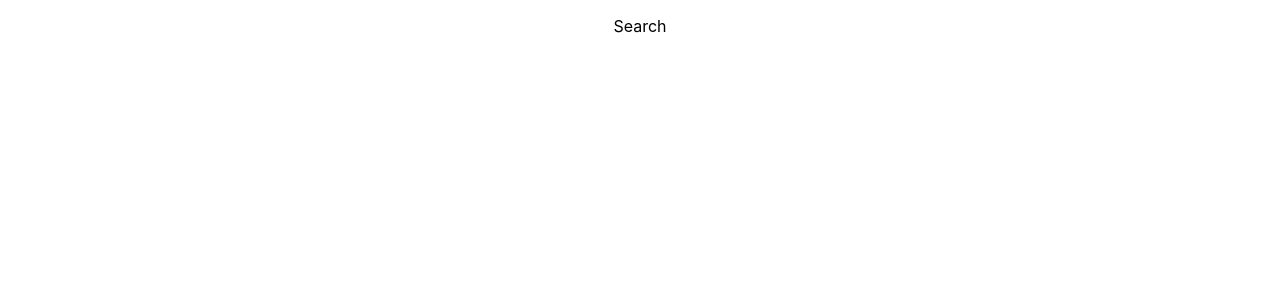
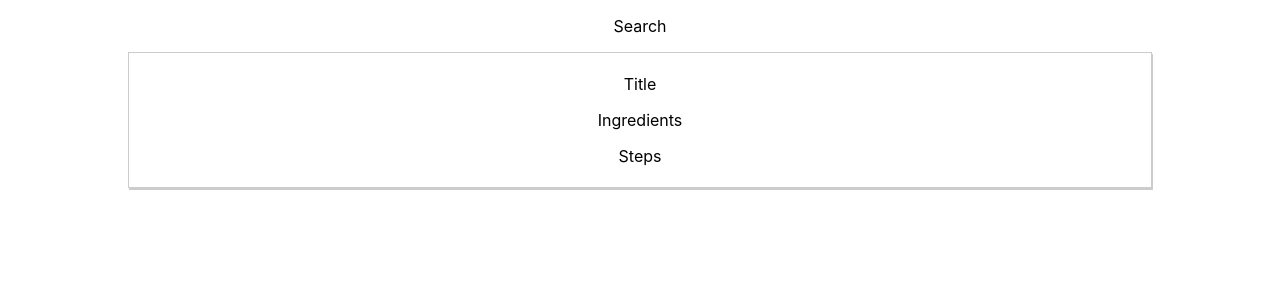
Before and after one commit to MinyaoTan/kitchen-bee, a React (Create React App) app: page / in a window 1280 px wide. Shown: the top 300 px of the page. Built offline with nearby package versions, Linux system fonts and the light colour scheme.

Commit message:
add Recipe component

```diff
--- /dev/null
+++ b/src/component/Recipe/Recipe.js
@@ -0,0 +1,13 @@
+import React, { Component } from 'react';
+
+import classes from './Recipe.module.css';
+
+const recipe = () => (
+    <div className={classes.Recipe}>
+        <p>Title</p>
+        <p>Ingredients</p>
+        <p>Steps</p>
+    </div>
+);
+
+export default recipe;
--- /dev/null
+++ b/src/component/Recipe/Recipe.module.css
@@ -0,0 +1,8 @@
+.Recipe {
+    border: 1px solid #ccc;
+    box-shadow: 1px 2px #ccc;
+    width: 80%;
+    margin: auto;
+    padding: 5px;
+    box-sizing: border-box;
+}
--- a/src/container/Book/Book.js
+++ b/src/container/Book/Book.js
@@ -1,11 +1,13 @@
 import React, { Component } from 'react';
+
+import RecipeList from '../RecipeList/RecipeList';
 
 class Book extends Component {
     render() {
         return (
             <div>
                 <p>Search</p>
-
+                <RecipeList />
             </div>
         );
     }
--- a/src/container/RecipeList/RecipeList.js
+++ b/src/container/RecipeList/RecipeList.js
@@ -1,10 +1,12 @@
 import React, { Component } from 'react';
+
+import Recipe from '../../component/Recipe/Recipe';
 
 class RecipeList extends Component {
     render() {
         return (
             <div>
-
+                <Recipe />
             </div>
         );
     }
```
